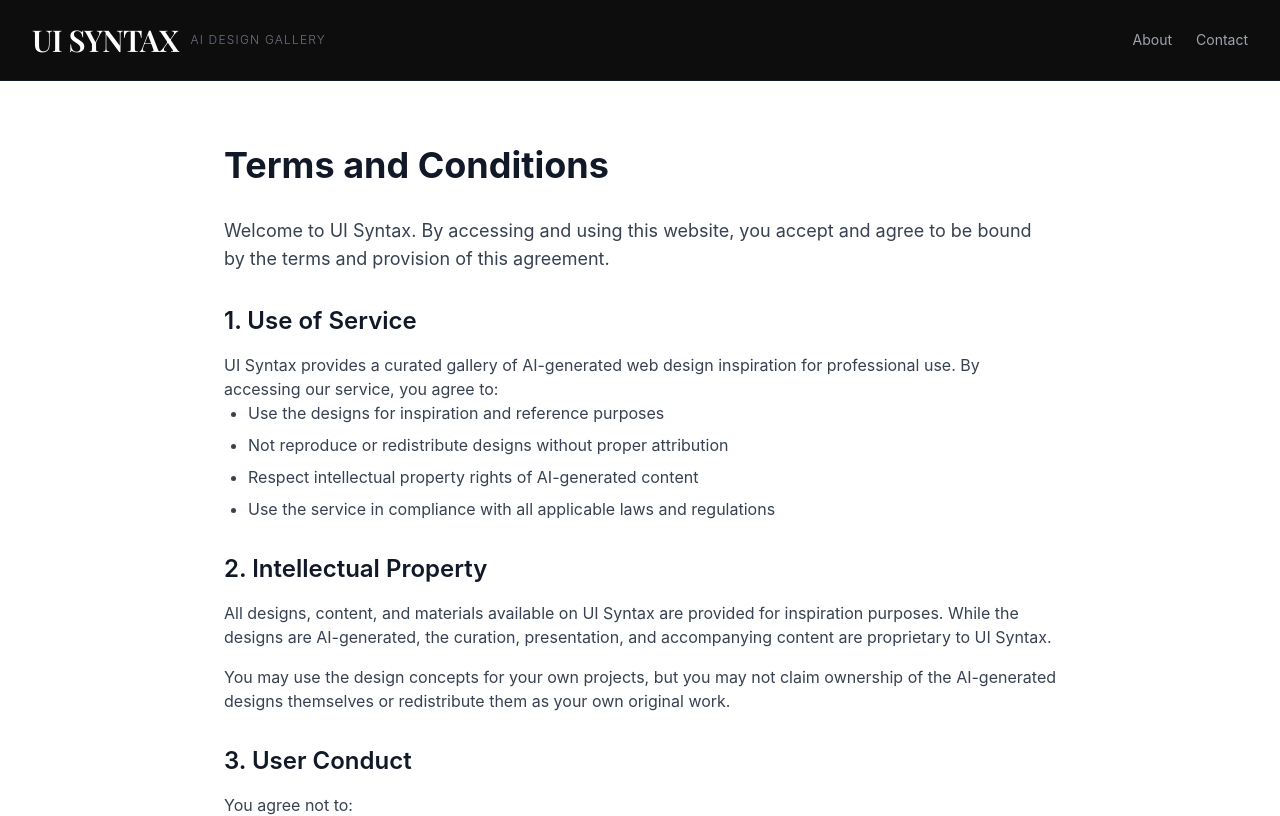
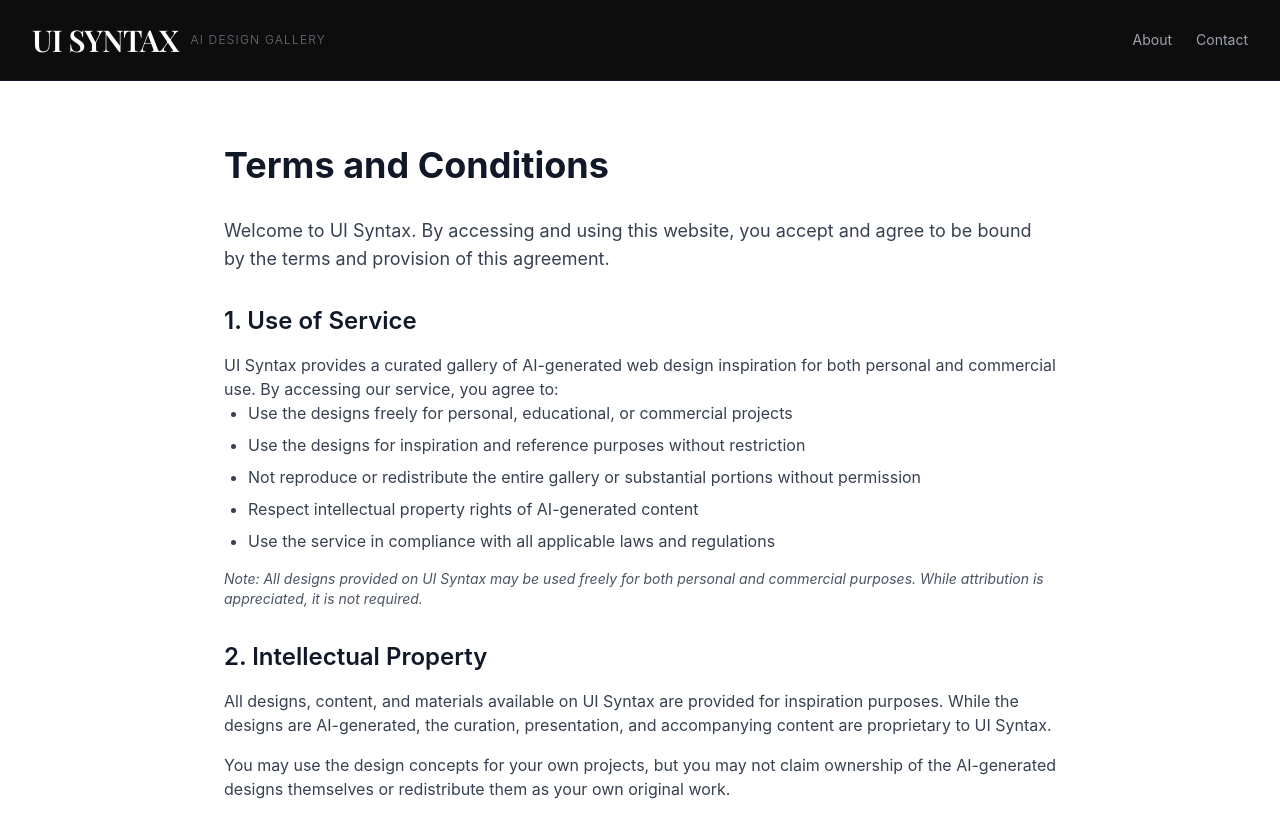
Before and after one commit to SecuThive/photopolio_maindesign, a Next.js app: page /terms in a window 1280 px wide. Shown: the top 816 px of the page. Built offline with nearby package versions, Linux system fonts and the light colour scheme; a web font is replaced by a local one.

Commit message:
update terms and conditions

```diff
--- a/app/terms/page.tsx
+++ b/app/terms/page.tsx
@@ -41,15 +41,20 @@ export default function TermsPage() {
           <section>
             <h2 className="text-2xl font-semibold text-gray-900 mt-8 mb-4">1. Use of Service</h2>
             <p>
-              UI Syntax provides a curated gallery of AI-generated web design inspiration for professional use.
+              UI Syntax provides a curated gallery of AI-generated web design inspiration for both personal and commercial use.
               By accessing our service, you agree to:
             </p>
             <ul className="list-disc pl-6 space-y-2">
-              <li>Use the designs for inspiration and reference purposes</li>
-              <li>Not reproduce or redistribute designs without proper attribution</li>
+              <li>Use the designs freely for personal, educational, or commercial projects</li>
+              <li>Use the designs for inspiration and reference purposes without restriction</li>
+              <li>Not reproduce or redistribute the entire gallery or substantial portions without permission</li>
               <li>Respect intellectual property rights of AI-generated content</li>
               <li>Use the service in compliance with all applicable laws and regulations</li>
             </ul>
+            <p className="mt-4 text-sm text-gray-600 italic">
+              Note: All designs provided on UI Syntax may be used freely for both personal and commercial purposes.
+              While attribution is appreciated, it is not required.
+            </p>
           </section>
 
           <section>
--- a/components/DesignPreview.tsx
+++ b/components/DesignPreview.tsx
@@ -91,7 +91,7 @@ export default function DesignPreview({ imageUrl, title, colors, htmlCode }: Des
                   height: `${100 / scale}%`,
                 }}
                 title="Live Design Preview"
-                sandbox="allow-same-origin"
+                sandbox="allow-same-origin allow-forms"
               />
             </div>
           </div>
--- a/components/EzoicPlacements.tsx
+++ b/components/EzoicPlacements.tsx
@@ -27,12 +27,24 @@ export default function EzoicPlacements({ placementIds, wrapperClassName }: Ezoi
     const uniqueIds = Array.from(new Set(placementIds));
 
     const enqueueShowAds = () => {
-      if (typeof ez.showAds === 'function') {
-        ez.showAds(...uniqueIds);
+      try {
+        if (typeof ez.showAds === 'function') {
+          ez.showAds(...uniqueIds);
+        }
+      } catch (error) {
+        // Ezoic 스크립트 로딩 오류 무시
+        console.debug('Ezoic ads not ready:', error);
       }
     };
 
-    ez.cmd.push(enqueueShowAds);
+    // 약간의 지연을 두고 실행
+    const timer = setTimeout(() => {
+      if (ez.cmd) {
+        ez.cmd.push(enqueueShowAds);
+      }
+    }, 100);
+
+    return () => clearTimeout(timer);
   }, [placementIds]);
 
   if (placementIds.length === 0) {
```
